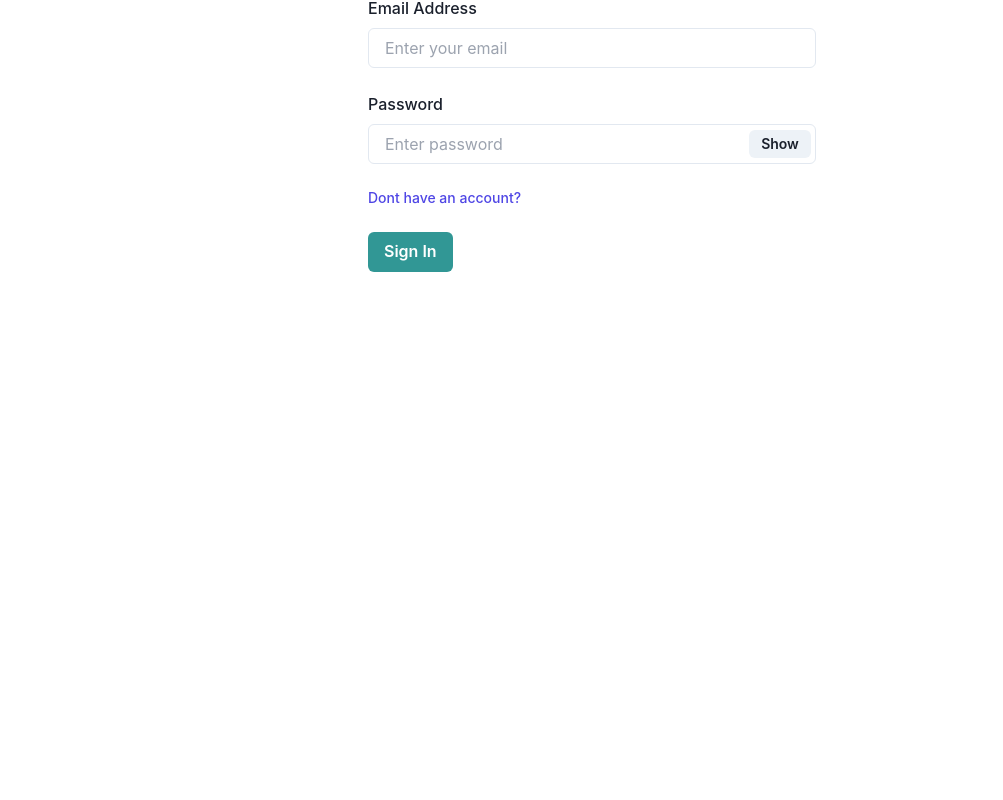
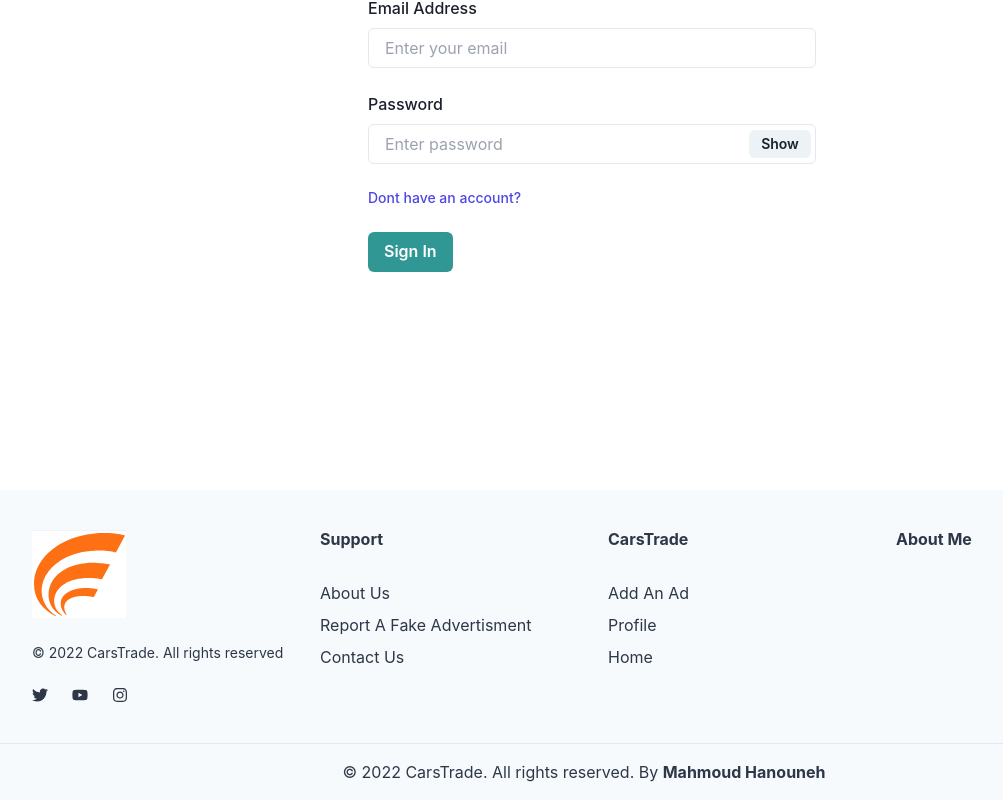
Before and after one commit to mahmoud-hanouneh/CarsTrade-e-commerce-React-Firebase, a React (Vite) app: page /sign-in in a window 1280 px wide. Shown: the part 328-1128 px from the top of the page, without its empty margins (48-1051 px from the left). Before the commit the page ends 800 px from the top, so only its background shows below. Built offline with nearby package versions, Linux system fonts and the light colour scheme; no server answers.

Commit message:
Add Footer

```diff
--- a/src/App.jsx
+++ b/src/App.jsx
@@ -14,6 +14,7 @@ import EditListing from './pages/EditListing';
 import ListingDetails from './pages/ListingDetails';
 import PrivateRoute from './components/PrivateRoute';
 import Header from './components/navbar/Header'
+import Footer from './components/Footer';
 
 import { LoadingProvider } from './contexts/loading/LoadingContext';
 
@@ -40,6 +41,7 @@ function App() {
               <Route path='/contact/:carOwnerId' element={<Contact />} />
             </Route>
           </Routes>
+          <Footer />
         </Router>
       </LoadingProvider>
   );
--- /dev/null
+++ b/src/components/Footer.jsx
@@ -0,0 +1,87 @@
+import {
+  Box,
+  Container,
+  Stack,
+  SimpleGrid,
+  Text,
+  Link,
+  VisuallyHidden,
+  chakra,
+  useColorModeValue,
+  Heading,
+  Image
+} from '@chakra-ui/react';
+import { FaTwitter, FaYoutube, FaInstagram } from 'react-icons/fa';
+import MainLogo from '../images/main-icon.png'
+
+export default function Footer() {
+  return (
+    <footer style={{marginTop: '170px'}}>
+    <Box
+      bg={useColorModeValue('gray.50', 'gray.900')}
+      color={useColorModeValue('gray.700', 'gray.200')}>
+      <Container as={Stack} maxW={'6xl'} py={10}>
+
+        <SimpleGrid columns={{ base: 1, sm: 2, md: 4 }} spacing={8}>
+        <Stack spacing={6}>
+            <Box>
+              <Image src={MainLogo} />
+            </Box>
+            <Text fontSize={'sm'}>
+              © 2022 CarsTrade. All rights reserved
+            </Text>
+            <Stack direction={'row'} spacing={6}>
+                <FaTwitter />
+                <FaYoutube />
+                <FaInstagram />
+            </Stack>
+        </Stack>
+           <Box>
+                <Heading as='h5' size='sm' mb={8}>Support</Heading>
+                <Stack align={'flex-start'}>
+                    <Link href={'#'}>About Us</Link>
+                    <Link href={'#'}>Report A Fake Advertisment</Link>
+                    <Link href={'#'}>Contact Us</Link>
+                </Stack>
+           </Box>
+
+          <Box>
+                <Heading as='h5' size='sm' mb={8}>CarsTrade</Heading>
+                <Stack align={'flex-start'}>
+                    <Link href={'#'}>Add An Ad</Link>
+                    <Link href={'#'}>Profile</Link>
+                    <Link href={'#'}>Home</Link>
+                </Stack>
+          </Box>
+          <Box>
+                <Heading as='h5' size='sm' mb={8}>About Me</Heading>
+          </Box>
+        </SimpleGrid>
+      </Container>
+
+      <Box
+        borderTopWidth={1}
+        borderStyle={'solid'}
+        borderColor={useColorModeValue('gray.200', 'gray.700')}>
+
+        <Container
+          as={Stack}
+          maxW={'6xl'}
+          py={4}
+          direction={{ base: 'column', md: 'row' }}
+          spacing={4}
+          justify={{ md: 'center' }}
+          align={{ md: 'center' }}>
+          <Text>© 2022 CarsTrade. All rights reserved. By <span style={{color: 'orange.700', fontWeight: 'bold'}}>
+              <a href='#'>Mahmoud Hanouneh</a>
+          </span></Text>
+          <Stack direction={'row'} spacing={6}>
+
+          </Stack>
+        </Container>
+      </Box>
+    </Box>
+    </footer>
+
+  );
+}
--- a/src/pages/ListingDetails.jsx
+++ b/src/pages/ListingDetails.jsx
@@ -3,7 +3,7 @@ import { getDoc, doc } from 'firebase/firestore'
 import { getAuth } from 'firebase/auth'
 import { useNavigate, useParams, Link } from 'react-router-dom'
 import Spinner from '../components/feedback/Spinner'
-import { Image, Container, Box, Heading, Stack, Text, Button, Divider, List, ListItem, ListIcon } from '@chakra-ui/react'
+import { Image, Container, Box, Heading, Button, Divider, List, ListItem, ListIcon } from '@chakra-ui/react'
 import { ArrowForwardIcon } from '@chakra-ui/icons'
 import { AiFillCheckCircle } from 'react-icons/ai'
 import { Navigation, Pagination, Scrollbar, A11y } from 'swiper';
@@ -79,31 +79,31 @@ const ListingDetails = () => {
         <List p={4} spacing={3}>
               <ListItem>
                 <ListIcon as={AiFillCheckCircle} color='orange.500' />
-                Color: {carListing.color}
+                Color: &emsp; {carListing.color}
                 <Divider variant='solid' />
               </ListItem>
 
               <ListItem>
                 <ListIcon as={AiFillCheckCircle} color='orange.500' />
-                Year: {carListing.modelYear}
+                Year:  &emsp; {carListing.modelYear}
                 <Divider variant='solid' />
               </ListItem>
 
               <ListItem>
                 <ListIcon as={AiFillCheckCircle} color='orange.500' />
-                Transmission: {carListing.transmission}
+                Transmission:  &emsp; {carListing.transmission}
                 <Divider variant='solid' />
               </ListItem>
 
               <ListItem>
                 <ListIcon as={AiFillCheckCircle} color='orange.500' />
-                Mileage: {carListing.mileage} {' '} Km
+                Mileage: &emsp; {carListing.mileage} {' '} Km
                 <Divider variant='solid' />
               </ListItem>
 
               <ListItem as={carListing.offer && 's'}>
                 <ListIcon as={AiFillCheckCircle} color='orange.500' />
-                {carListing.type === 'sale' ? 'Price:' : 'Rent:'}
+                {carListing.type === 'sale' ? 'Price:' : 'Rent:'}  &emsp;
                 { ' ' } {carListing.price} $ { ' ' }
                 {carListing.type === 'rent' && '/Month'}
                 <Divider variant='solid' />
@@ -112,7 +112,7 @@ const ListingDetails = () => {
               {carListing.notes !== '' &&
                 <ListItem>
                   <ListIcon as={AiFillCheckCircle} color='orange.500' />
-                  Note: {carListing.notes}
+                  Note:  &emsp; {carListing.notes}
                   <Divider variant='solid' />
                 </ListItem>
               }
@@ -120,20 +120,20 @@ const ListingDetails = () => {
               {carListing.offer && (
                 <ListItem>
                   <ListIcon as={AiFillCheckCircle} color='orange.500' />
-                  Discounted Price: { ' ' } {carListing.discountedPrice} { ' ' } $
+                  Discounted Price: { ' ' }  &emsp; {carListing.discountedPrice} { ' ' } $
                   <Divider variant='solid' />
                 </ListItem>
               )}
 
              <ListItem>
                   <ListIcon as={AiFillCheckCircle} color='orange.500' />
-                  City: {carListing.city}
+                  City:  &emsp; {carListing.city}
                   <Divider variant='solid' />
              </ListItem>
 
               <ListItem>
                     <ListIcon as={AiFillCheckCircle} color='orange.500' />
-                    Location: {carListing.location}
+                    Location:  &emsp; {carListing.location}
                     <Divider variant='solid' />
               </ListItem>
 
```
